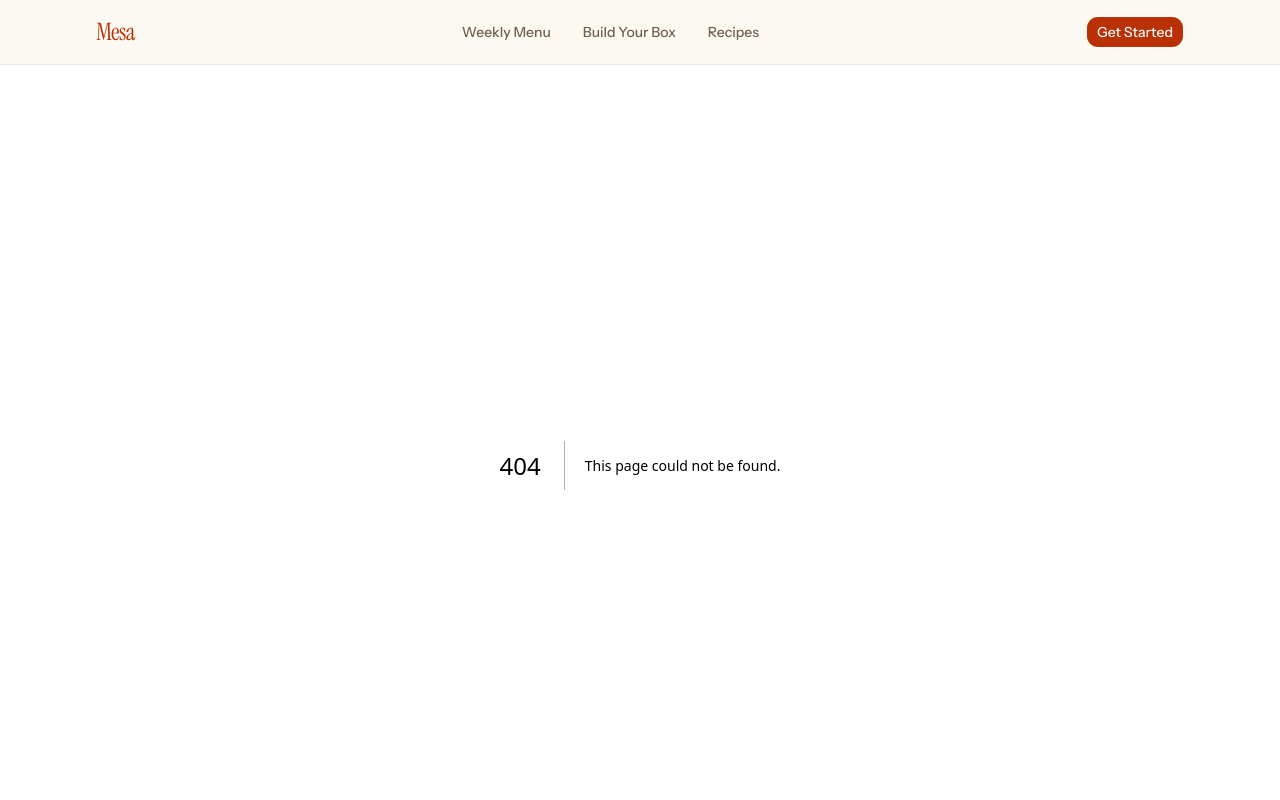
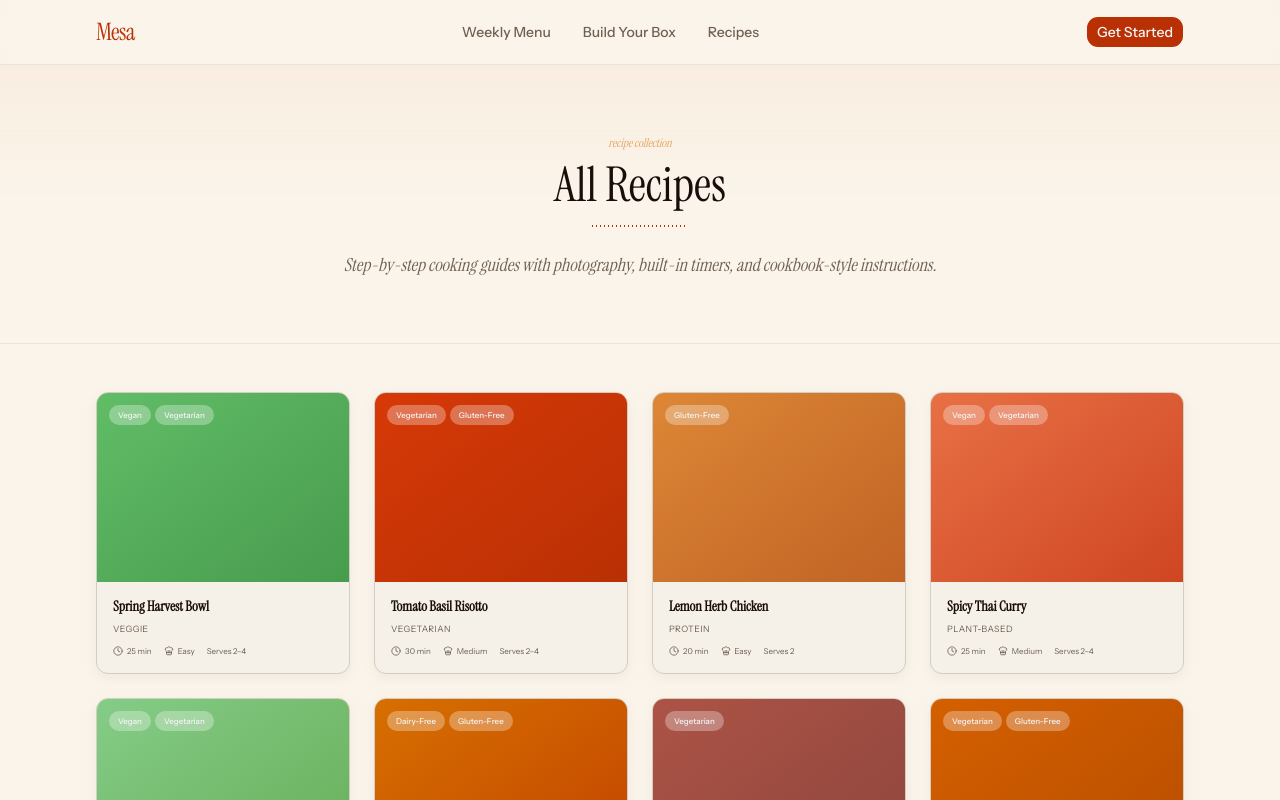
Before and after one commit to anas-khan-antimatter/mkt-mesa-kitchen, a Next.js app: page /recipes in a window 1280 px wide. Before the commit this address had no page. Shown: the top 800 px of the page. Built offline with nearby package versions, Linux system fonts and the light colour scheme.

Commit message:
antimatter: checkpoint c-1790732970995-ea1vk

```diff
--- /dev/null
+++ b/src/app/recipes/page.tsx
@@ -0,0 +1,124 @@
+"use client";
+
+import Link from "next/link";
+import { Badge } from "@/components/ui/badge";
+import { Clock, ChefHat } from "lucide-react";
+
+interface RecipeSummary {
+  id: string;
+  name: string;
+  slug: string;
+  tag: string;
+  diet: string[];
+  totalTime: string;
+  difficulty: string;
+  color: string;
+  serves: string;
+}
+
+const recipes: RecipeSummary[] = [
+  {
+    id: "spring-harvest-bowl", name: "Spring Harvest Bowl", slug: "spring-harvest-bowl",
+    tag: "Veggie", diet: ["vegan", "vegetarian", "gluten-free"],
+    totalTime: "25 min", difficulty: "Easy", serves: "2–4",
+    color: "from-[oklch(0.72_0.15_145)] to-[oklch(0.62_0.14_145)]",
+  },
+  {
+    id: "tomato-basil-risotto", name: "Tomato Basil Risotto", slug: "tomato-basil-risotto",
+    tag: "Vegetarian", diet: ["vegetarian", "gluten-free"],
+    totalTime: "30 min", difficulty: "Medium", serves: "2–4",
+    color: "from-[oklch(0.58_0.2_35)] to-[oklch(0.52_0.18_35)]",
+  },
+  {
+    id: "lemon-herb-chicken", name: "Lemon Herb Chicken", slug: "lemon-herb-chicken",
+    tag: "Protein", diet: ["gluten-free"],
+    totalTime: "20 min", difficulty: "Easy", serves: "2",
+    color: "from-[oklch(0.7_0.14_60)] to-[oklch(0.6_0.14_50)]",
+  },
+  {
+    id: "spicy-thai-curry", name: "Spicy Thai Curry", slug: "spicy-thai-curry",
+    tag: "Plant-based", diet: ["vegan", "vegetarian", "dairy-free"],
+    totalTime: "25 min", difficulty: "Medium", serves: "2–4",
+    color: "from-[oklch(0.68_0.16_40)] to-[oklch(0.58_0.18_35)]",
+  },
+  {
+    id: "kale-quinoa-bowl", name: "Kale & Quinoa Bowl", slug: "kale-quinoa-bowl",
+    tag: "Vegan", diet: ["vegan", "vegetarian", "gluten-free", "dairy-free"],
+    totalTime: "15 min", difficulty: "Easy", serves: "2",
+    color: "from-[oklch(0.78_0.12_145)] to-[oklch(0.68_0.14_140)]",
+  },
+  {
+    id: "honey-glazed-salmon", name: "Honey Glazed Salmon", slug: "honey-glazed-salmon",
+    tag: "Seafood", diet: ["dairy-free", "gluten-free"],
+    totalTime: "20 min", difficulty: "Medium", serves: "2",
+    color: "from-[oklch(0.65_0.16_55)] to-[oklch(0.55_0.18_45)]",
+  },
+  {
+    id: "mushroom-truffle-pasta", name: "Mushroom Truffle Pasta", slug: "mushroom-truffle-pasta",
+    tag: "Pasta", diet: ["vegetarian"],
+    totalTime: "25 min", difficulty: "Medium", serves: "2–4",
+    color: "from-[oklch(0.55_0.12_30)] to-[oklch(0.48_0.1_28)]",
+  },
+  {
+    id: "chipotle-black-bean-tacos", name: "Chipotle Black Bean Tacos", slug: "chipotle-black-bean-tacos",
+    tag: "Mexican", diet: ["vegetarian", "gluten-free"],
+    totalTime: "20 min", difficulty: "Easy", serves: "2",
+    color: "from-[oklch(0.62_0.18_55)] to-[oklch(0.55_0.16_50)]",
+  },
+];
+
+export default function RecipesIndexPage() {
+  return (
+    <div className="min-h-screen">
+      <section className="border-b border-border/30 bg-gradient-to-b from-accent/5 via-background to-background">
+        <div className="container mx-auto max-w-6xl px-4 py-16 sm:px-6 lg:px-8">
+          <div className="text-center max-w-2xl mx-auto">
+            <span className="handwritten text-xs text-accent/60">recipe collection</span>
+            <h1 className="font-heading text-4xl mt-2 sm:text-5xl">All Recipes</h1>
+            <hr className="cookbook-rule mt-4 w-24 mx-auto" />
+            <p className="mt-6 font-serif text-lg italic text-muted-foreground">
+              Step-by-step cooking guides with photography, built-in timers, and cookbook-style instructions.
+            </p>
+          </div>
+        </div>
+      </section>
+
+      <section className="container mx-auto max-w-6xl px-4 py-12 sm:px-6 lg:px-8">
+        <div className="grid gap-6 sm:grid-cols-2 lg:grid-cols-3 xl:grid-cols-4">
+          {recipes.map((recipe) => (
+            <Link
+              key={recipe.id}
+              href={`/recipes/${recipe.slug}`}
+              className="photo-card group flex flex-col overflow-hidden transition-all hover:shadow-lg hover:-translate-y-0.5"
+            >
+              <div className={`aspect-[4/3] bg-gradient-to-br ${recipe.color} relative`}>
+                <div className="absolute top-3 left-3 flex flex-wrap gap-1">
+                  {recipe.diet.slice(0, 2).map((d) => (
+                    <Badge key={d} variant="secondary" className="text-[0.5rem] capitalize bg-white/30">
+                      {d}
+                    </Badge>
+                  ))}
+                </div>
+              </div>
+              <div className="flex flex-col gap-1.5 p-4">
+                <h3 className="font-heading text-sm font-semibold leading-tight group-hover:text-primary transition-colors">
+                  {recipe.name}
+                </h3>
+                <p className="text-[0.55rem] text-muted-foreground uppercase tracking-wider">{recipe.tag}</p>
+                <div className="mt-1 flex items-center gap-3 text-[0.5rem] text-muted-foreground">
+                  <span className="flex items-center gap-1">
+                    <Clock className="h-2.5 w-2.5" /> {recipe.totalTime}
+                  </span>
+                  <span className="flex items-center gap-1">
+                    <ChefHat className="h-2.5 w-2.5" /> {recipe.difficulty}
+                  </span>
+                  <span>Serves {recipe.serves}</span>
+                </div>
+              </div>
+            </Link>
+          ))}
+        </div>
+      </section>
+    </div>
+  );
+}
```
Also changed, not shown: .antimatter/lanes/ship.json (added).
